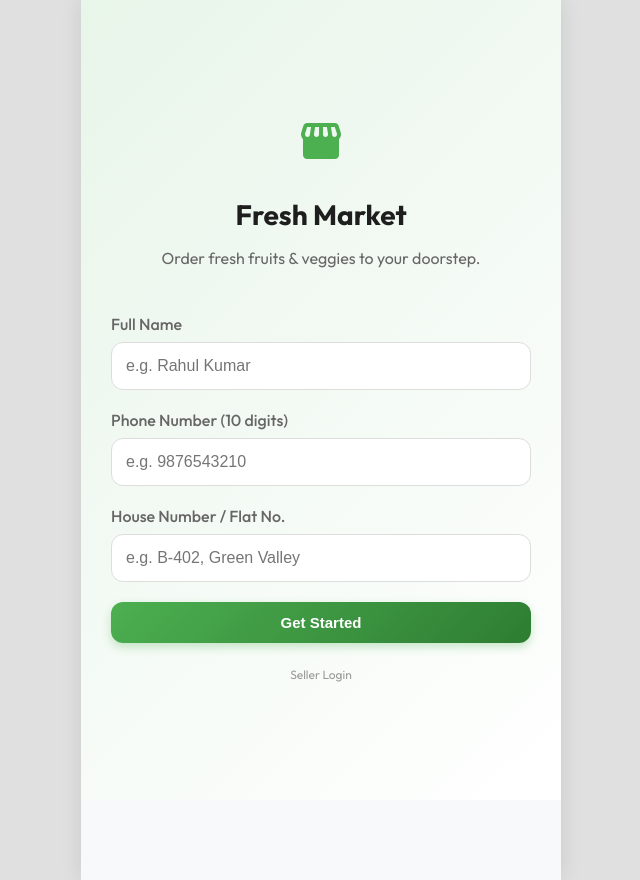
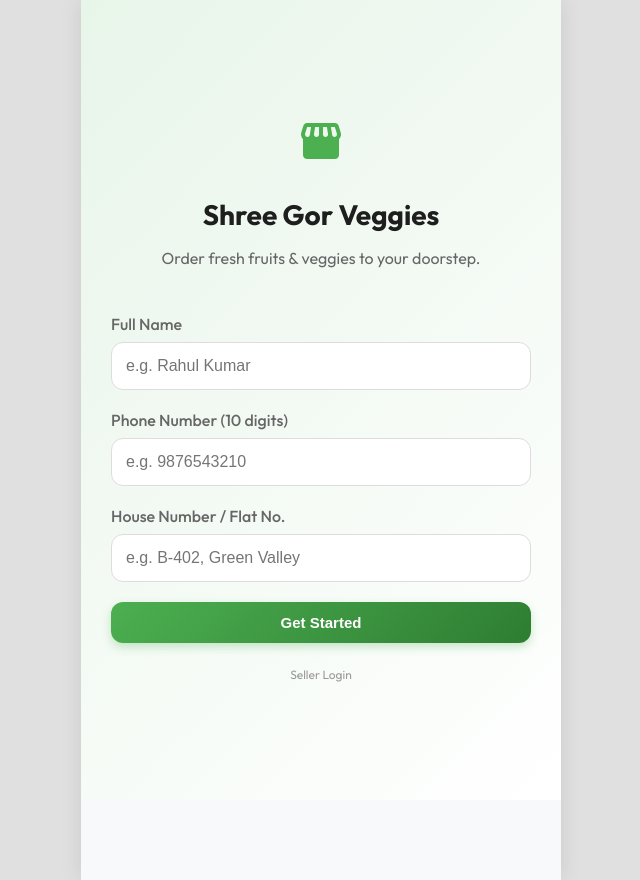
Before and after one commit to FLYING-ELECTRONS/local_vendor_app, a website built with Vite: page index.html in a window 1280 px wide. Shown: the whole page, without its empty margins (319-959 px from the left). Built offline with nearby package versions, Linux system fonts and the light colour scheme.

Commit message:
Update app name from Fresh Market to Shree Gor Veggies

```diff
--- a/index.html
+++ b/index.html
@@ -4,7 +4,7 @@
 <head>
   <meta charset="UTF-8">
   <meta name="viewport" content="width=device-width, initial-scale=1.0, maximum-scale=1.0, user-scalable=no">
-  <title>Fresh Market</title>
+  <title>Shree Gor Veggies</title>
 
   <!-- Scripts (load early so onclick handlers can find functions) -->
   <script src="https://cdn.jsdelivr.net/npm/@supabase/supabase-js@2"></script>
@@ -401,7 +401,7 @@
       border-top: 4px solid var(--primary);
       border-radius: 50%;
       animation: spin 1s linear infinite;
-    }
+    }f
 
     @keyframes spin {
       0% {
@@ -432,7 +432,7 @@
   <div id="auth-screen">
     <div class="text-center">
       <div class="auth-logo"><span class="material-icons-round" style="font-size:48px;">storefront</span></div>
-      <h1 class="page-title" style="font-size:28px; margin-bottom:8px;">Fresh Market</h1>
+      <h1 class="page-title" style="font-size:28px; margin-bottom:8px;">Shree Gor Veggies</h1>
       <p class="text-muted">Order fresh fruits & veggies to your doorstep.</p>
     </div>
 
@@ -462,7 +462,7 @@
   <!-- MAIN APP -->
   <div id="main-app" class="hidden">
     <div class="header">
-      <h1 class="page-title" id="page-title">Fresh Market</h1>
+      <h1 class="page-title" id="page-title">Shree Gor Veggies</h1>
       <div class="header-right"></div>
     </div>
 
```
